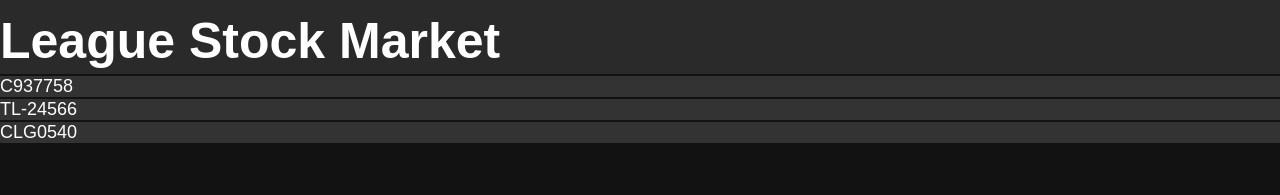
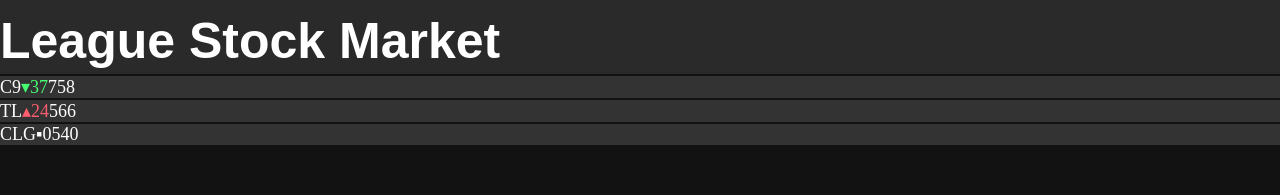
Before and after one commit to llewellyn-kevin/lcs-sm, a React (Create React App) app in the folder web2/: page / in a window 1280 px wide. Shown: the top 195 px of the page. Built offline with nearby package versions, Linux system fonts and the light colour scheme; a web font is replaced by a local one.

Commit message:
recomposed StockTickerItem

```diff
--- a/web2/src/App.css
+++ b/web2/src/App.css
@@ -5,6 +5,16 @@ body {
   background-color: #121212;
   color: #ffffff;
 }
+
+span.mono {
+  font-family: "Roboto Mono", serif;
+}
+
+span.dNone::before { content: "▪" }
+span.dMinus::before { content: "▴" }
+span.dPlus::before {content: "▾" }
+span.dMinus { color: #FF5E6E; }
+span.dPlus { color: #45FF71; }
 
 h1, h2, h3, h4, h5, h6 {
   padding: 12px 0 4px 0;
--- a/web2/src/components/StockTicker.js
+++ b/web2/src/components/StockTicker.js
@@ -1,6 +1,8 @@
 import React from 'react';
 import {StockTickerItem} from './StockTickerItem.js';
 
+// StockTicker displays StockTickerItems for each of the currently
+// selected League and Season.
 export class StockTicker extends React.Component {
     constructor(props) {
         super(props);
--- a/web2/src/components/StockTickerItem.js
+++ b/web2/src/components/StockTickerItem.js
@@ -1,12 +1,22 @@
 import React from 'react';
 
+// getDelta takes a team object and returns the difference betwen
+// the two most recent values as a span object. If there are not
+// two values for the team, 0 is returned.
 function getDelta(team) {
     if(team.values.length <= 1) {
-        return 0;
+        return(
+            <span className="dNone">0</span>
+        );
     }
-    return team.values[0] - team.values[1];
+    let delta = team.values[0] - team.values[1];
+    return (delta < 0)
+        ? <span className="dMinus">{Math.abs(delta)}</span>
+        : <span className="dPlus">{delta}</span>
 }
 
+// latestValue takes a team object and returns the most recent stock
+// value the team has had.
 function latestValue(team) {
     if(team.values.length === 0) {
         return 0;
@@ -14,12 +24,16 @@ function latestValue(team) {
     return team.values[0];
 }
 
+// StockTickerItem is a react component that displays current team
+// information. Meant to be composed in the StockTicker component.
 export function StockTickerItem(props) {
     return(
         <div className="StockTicker-item">
-            {props.team.code}
-            {getDelta(props.team)}
-            {latestValue(props.team)}
+            <span className="mono">
+                {props.team.code}
+                {getDelta(props.team)}
+                {latestValue(props.team)}
+            </span>
         </div>
     );
 }
```
